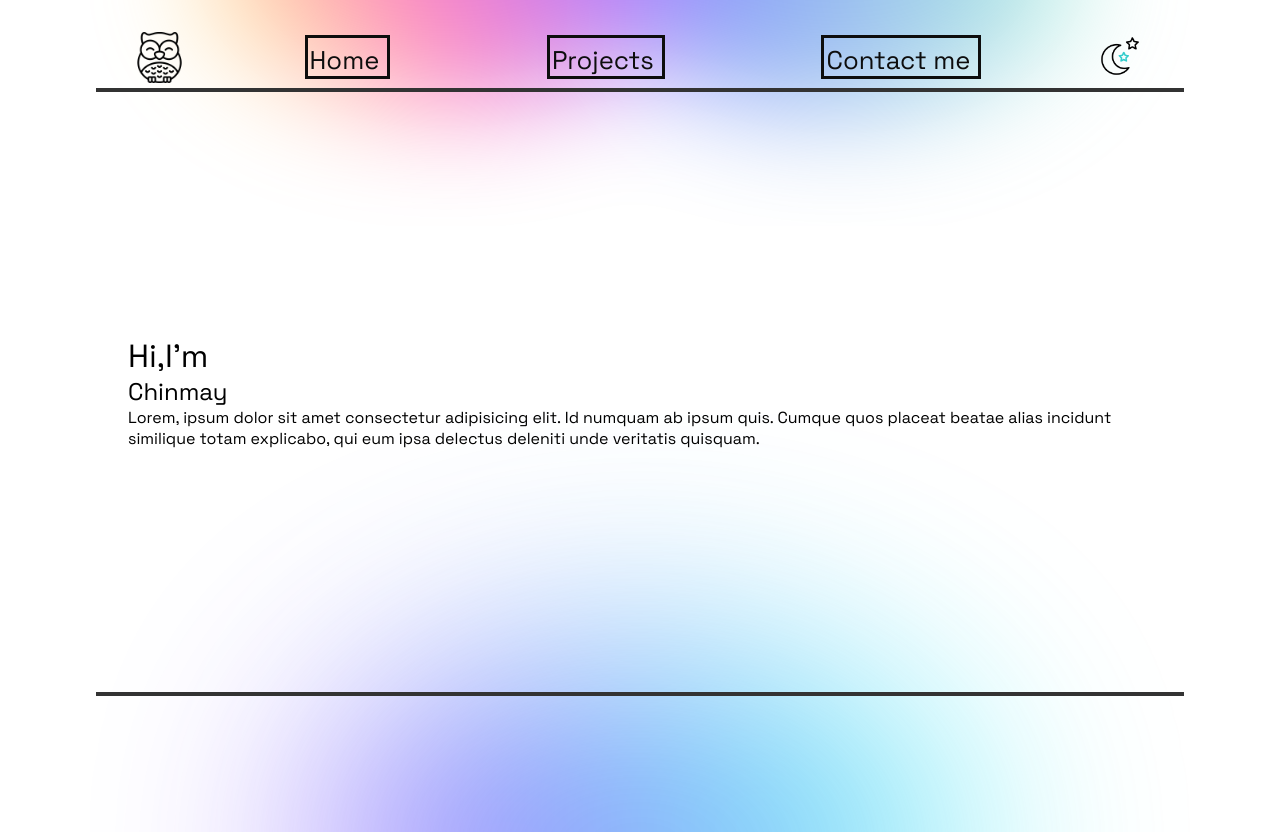
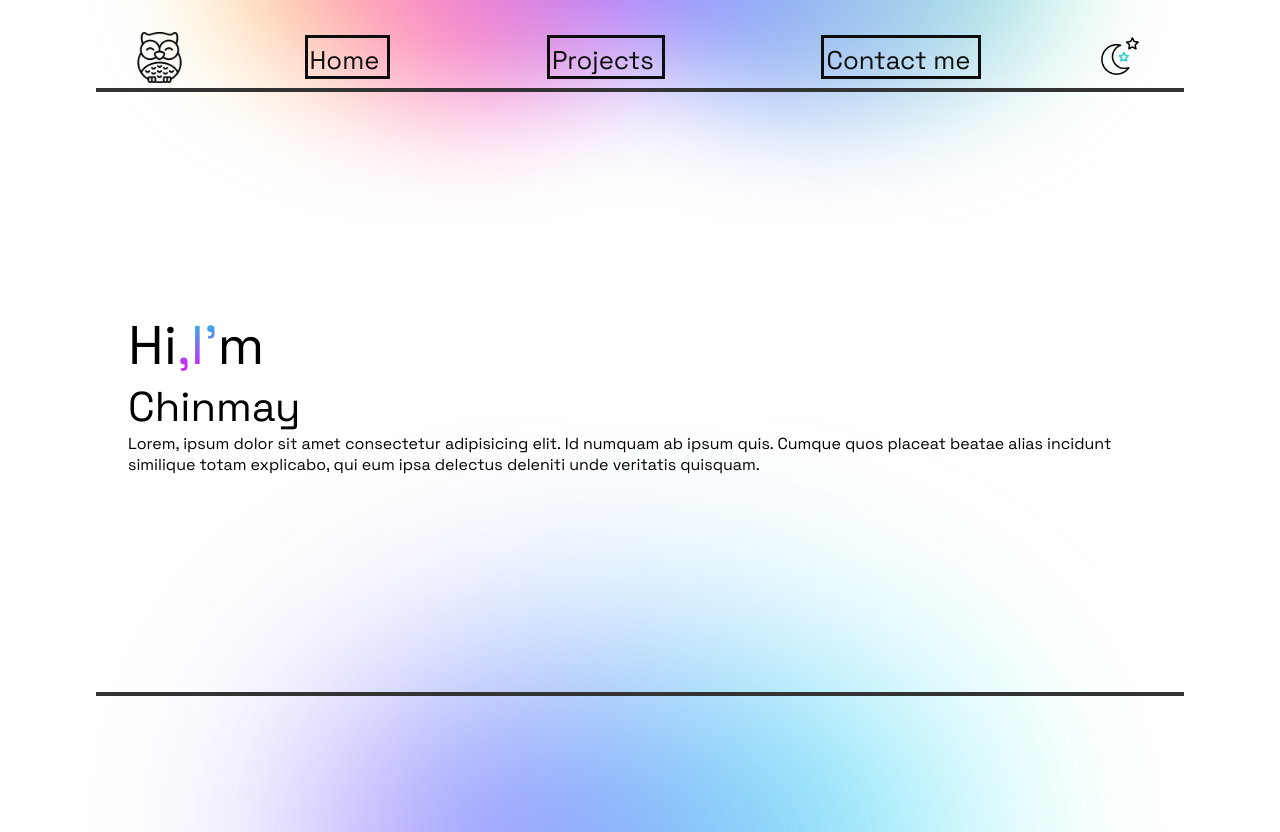
Before and after one commit to chinmay200/PortfolioSite, a React (Create React App) app: page / in a window 1280 px wide. Built offline with nearby package versions, Linux system fonts and the light colour scheme.

Commit message:
Intro for Home page

```diff
--- a/src/Styles/home.css
+++ b/src/Styles/home.css
@@ -18,3 +18,19 @@ h1,h2,h3,h4,h5,h6{
     align-items: center;
     margin: 2em;
 }
+
+.greet > h1{
+    font-size: 3.4em;
+}
+
+.greet > h1 > span{
+    background: linear-gradient(180deg , #00dbde , #fc00ff);
+    -webkit-background-clip: text;
+    /* background-clip: text; */
+    -webkit-text-fill-color: transparent;
+}
+
+
+.name > h2{
+    font-size: 2.6em;
+}
--- a/src/components/Home.jsx
+++ b/src/components/Home.jsx
@@ -7,9 +7,9 @@ function Home() {
             <div className="intro">
                 <div className="greet-name">
                     <div className="greet">
-                        <h1>Hi,
-                            <span>I</span>
-                            'm
+                        <h1>Hi
+                            <span>,I'</span>
+                            m
                         </h1>
                     </div>
                     <div className="name">
```
